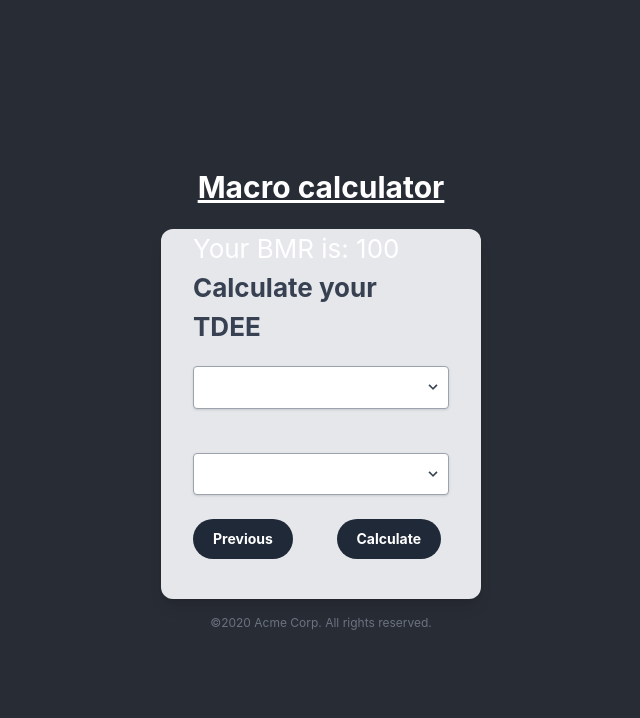
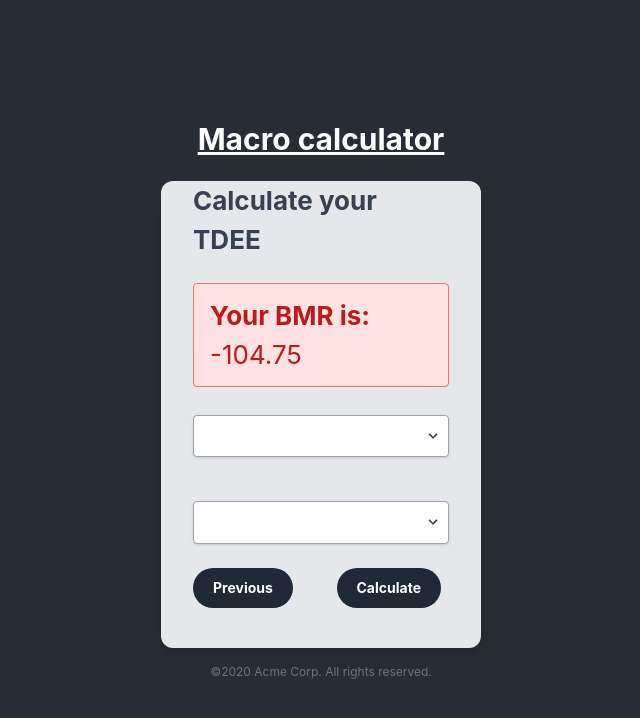
Before and after one commit to FACorreiaa/Macro-Calculator-React, a React (Vite) app: page / in a window 1280 px wide. Both pictures are taken after typing "5", "5", "5" into the empty fields and a click on the button "Metric". Shown: the top 718 px of the page, without its empty margins (319-959 px from the left). Built offline with nearby package versions, Linux system fonts and the light colour scheme; what @catppuccin/tailwindcss would draw is missing.

Commit message:
add info banner

```diff
--- a/src/components/banner-info.tsx
+++ b/src/components/banner-info.tsx
@@ -1,12 +1,15 @@
-import React from 'react';
+type BannerInfoComponentProps = {
+	title: string;
+	label: string;
+};
 
-function BannerInfoComponent() {
+function BannerInfoComponent({ title, label }: BannerInfoComponentProps) {
 	return (
 		<div
-			className="bg-red-100 border border-red-400 text-red-700 px-4 py-3 rounded relative"
+			className="bg-red-100 border border-red-400 text-red-700 mt-6 px-4 py-3 mb-2 rounded relative"
 			role="alert">
-			<strong className="font-bold">Holy smokes!</strong>
-			<span className="block sm:inline">Something seriously bad happened.</span>
+			<strong className="font-bold">{title}</strong>
+			<span className="block sm:inline">{label}</span>
 		</div>
 	);
 }
--- a/src/pages/goal.tsx
+++ b/src/pages/goal.tsx
@@ -8,6 +8,7 @@ import useZodForm from '../hooks/useZodForm';
 import Pagelayout from '../layout/layout';
 import { GoalsInput, goalsSchema } from '../types/goalsSchema';
 import { useLocation } from 'react-router-dom';
+import BannerInfoComponent from '../components/banner-info';
 
 function GoalPage() {
 	const { handleSubmit, register, formState } = useZodForm({
@@ -35,6 +36,7 @@ function GoalPage() {
 	}));
 
 	const location = useLocation();
+	const bmr = location.state.bmr;
 	console.log('BMR:', location.state.bmr);
 
 	return (
@@ -46,10 +48,9 @@ function GoalPage() {
 			/>
 			<div className="w-full max-w-xs ">
 				<CustomBmrForm onFormSubmit={handleSubmit(onSubmitGoalsValuesPage)}>
-					<div>
-						<span>Your BMR is: 100</span>
-					</div>
 					<CustomFormTitle title="Calculate your TDEE" />
+
+					<BannerInfoComponent title="Your BMR is: " label={bmr} />
 
 					<CustomSelect
 						label="Activity volume"
```
